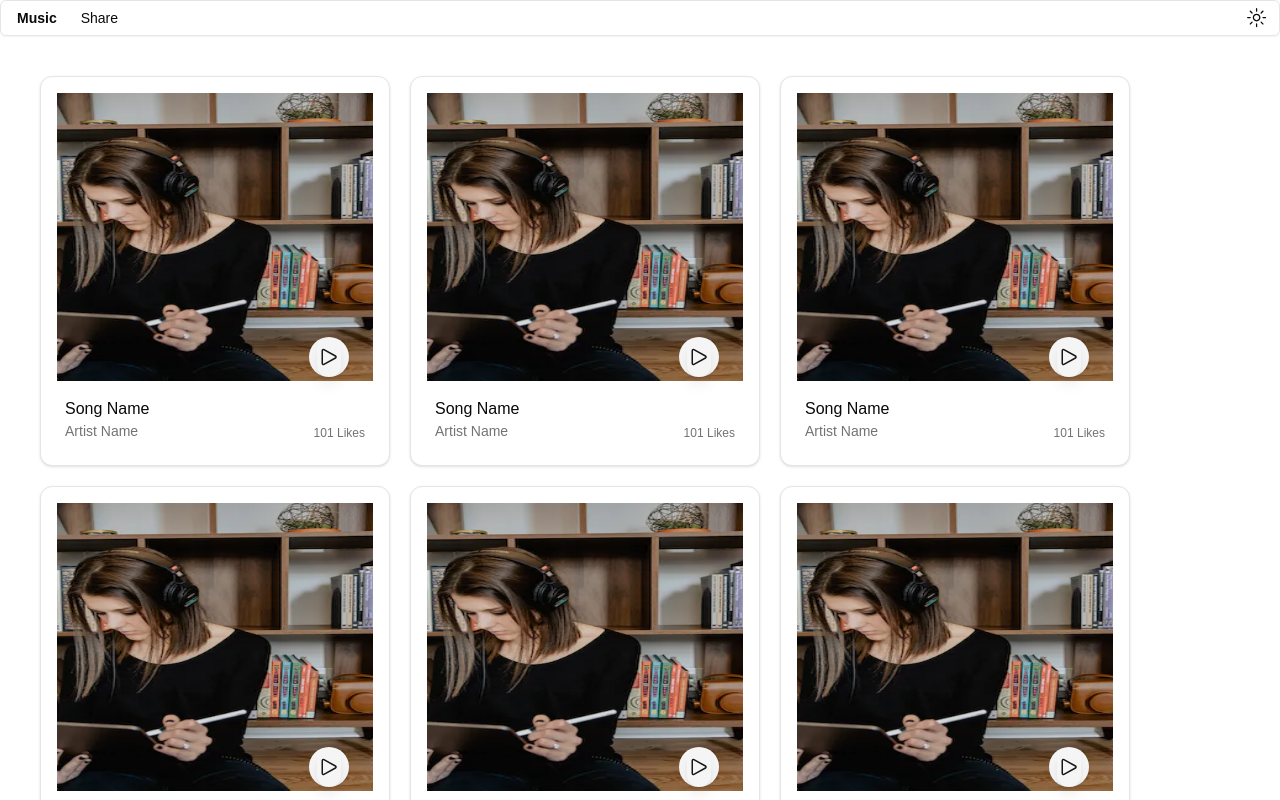
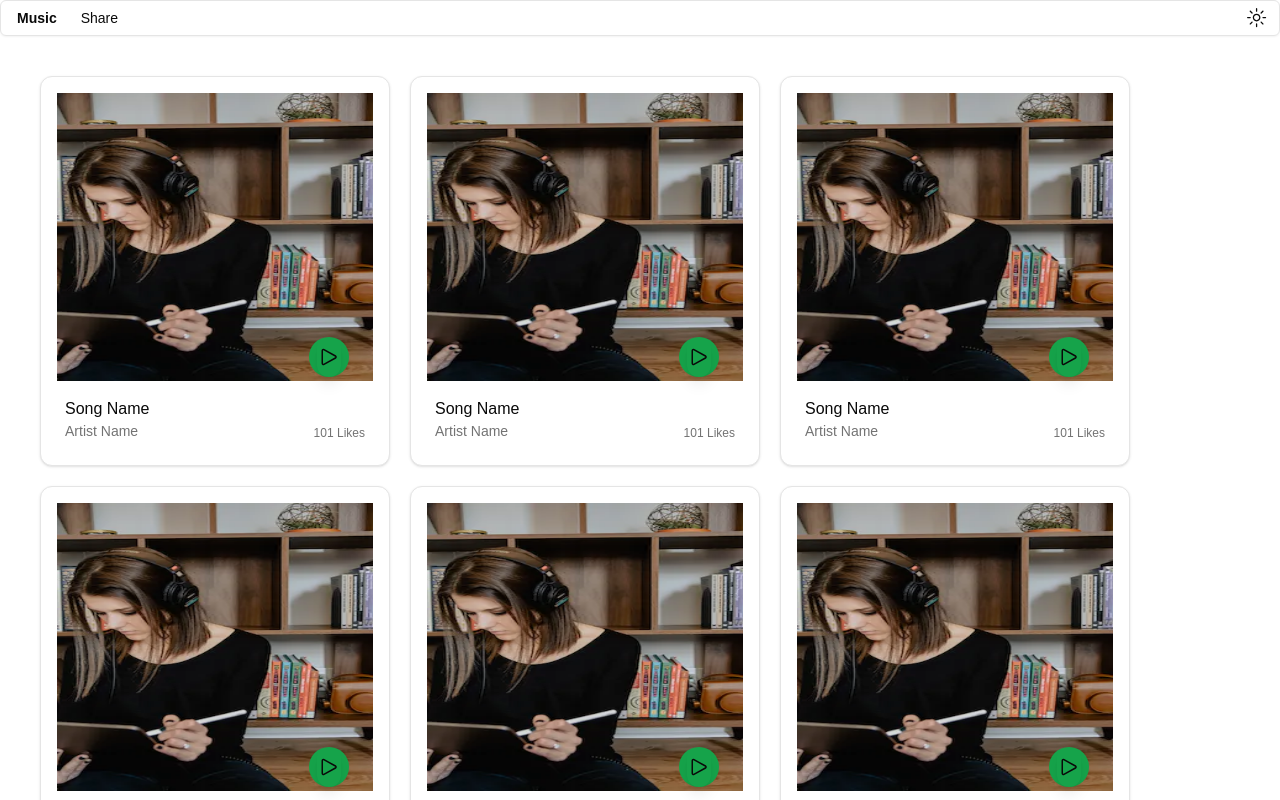
Before and after one commit to Surya-Kumar-03/SongStreamHub, a React (Vite) app in the folder front-end/: page /home in a window 1280 px wide. Shown: the top 800 px of the page. Built offline with nearby package versions, Linux system fonts and the light colour scheme; some icons are missing.

Commit message:
changed play button color to green

```diff
--- a/front-end/src/home/musicCard.tsx
+++ b/front-end/src/home/musicCard.tsx
@@ -1,21 +1,11 @@
 import * as React from 'react';
 
 import {Button} from '@/components/ui/button';
-import {
-	Card,
-	CardContent,
-	CardDescription,
-	CardFooter,
-	CardHeader,
-	CardTitle,
-} from '@/components/ui/card';
-import {Input} from '@/components/ui/input';
-import {Label} from '@/components/ui/label';
+import {Card, CardContent, CardFooter} from '@/components/ui/card';
 import poster from '@/assets/poster.webp';
 import Image from '@/components/ui/image';
 import {Icon} from '@iconify/react';
 import PlayButton from '@/components/ui/platButton';
-import Theme from '@/components/ui/theme';
 
 export function MusicCard() {
 	const [like, setLike] = React.useState(false);
@@ -36,15 +26,15 @@ export function MusicCard() {
 	};
 	return (
 		<Card className="w-[350px] hover:bg-foreground/10">
-			<CardContent className="p-4 relative h-80 -z-0">
+			<CardContent className="p-4 relative h-80">
 				<Image
 					src={poster}
 					className="w-full h-full bg-cover bg-center  bg-black bg-blend-overlay"
 				/>
 				<Button
 					onClick={playSong}
-					variant="secondary"
-					className="absolute cursor-pointer  bottom-5 right-10 hover:scale-110 transition-all rounded-full h-10 w-10">
+					variant="ghost"
+					className="absolute cursor-pointer bg-green-600 hover:bg-green-600  bottom-5 right-10 hover:scale-110 transition-all rounded-full h-10 w-10">
 					<PlayButton play={playing} />
 				</Button>
 			</CardContent>
```
